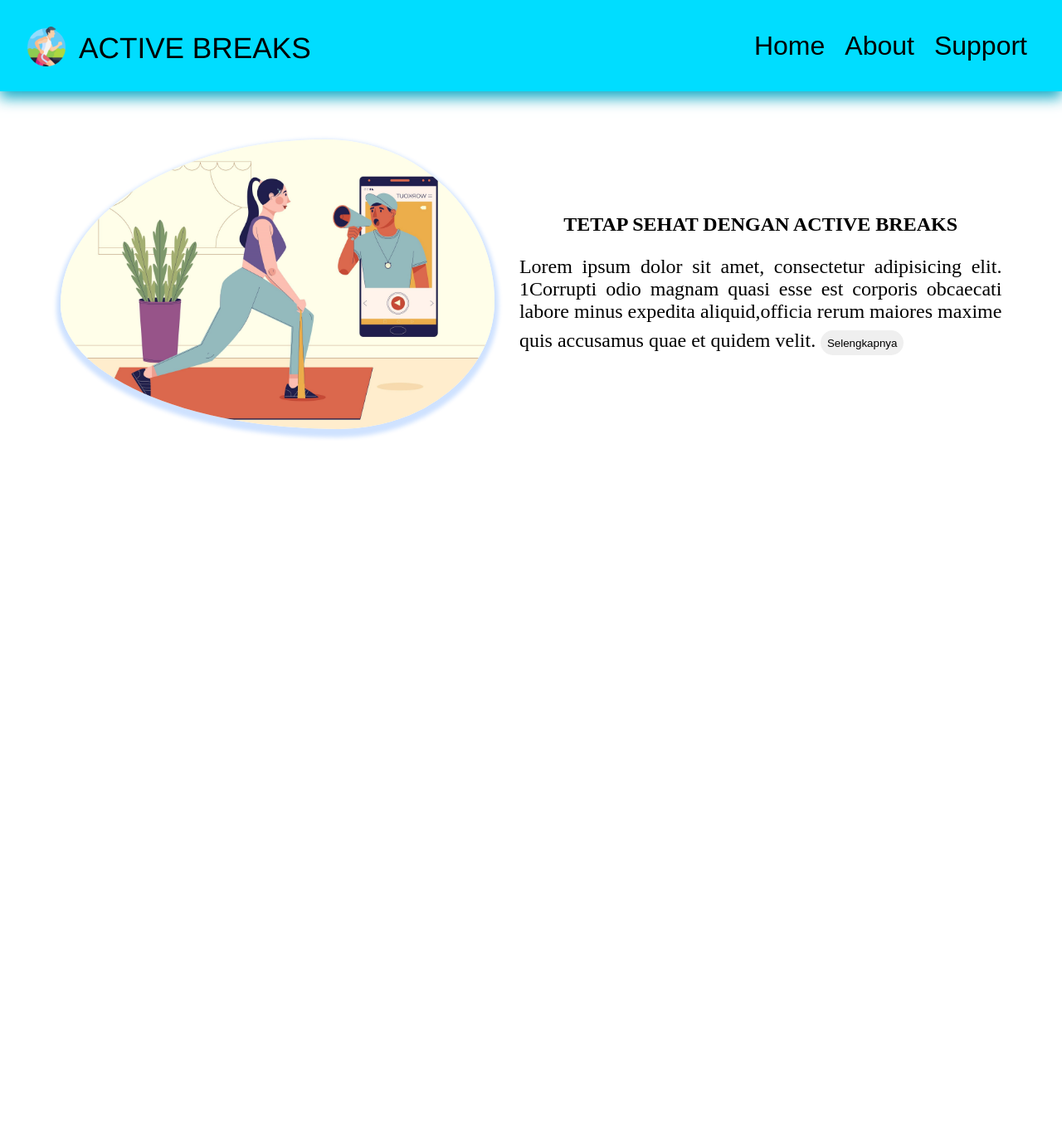
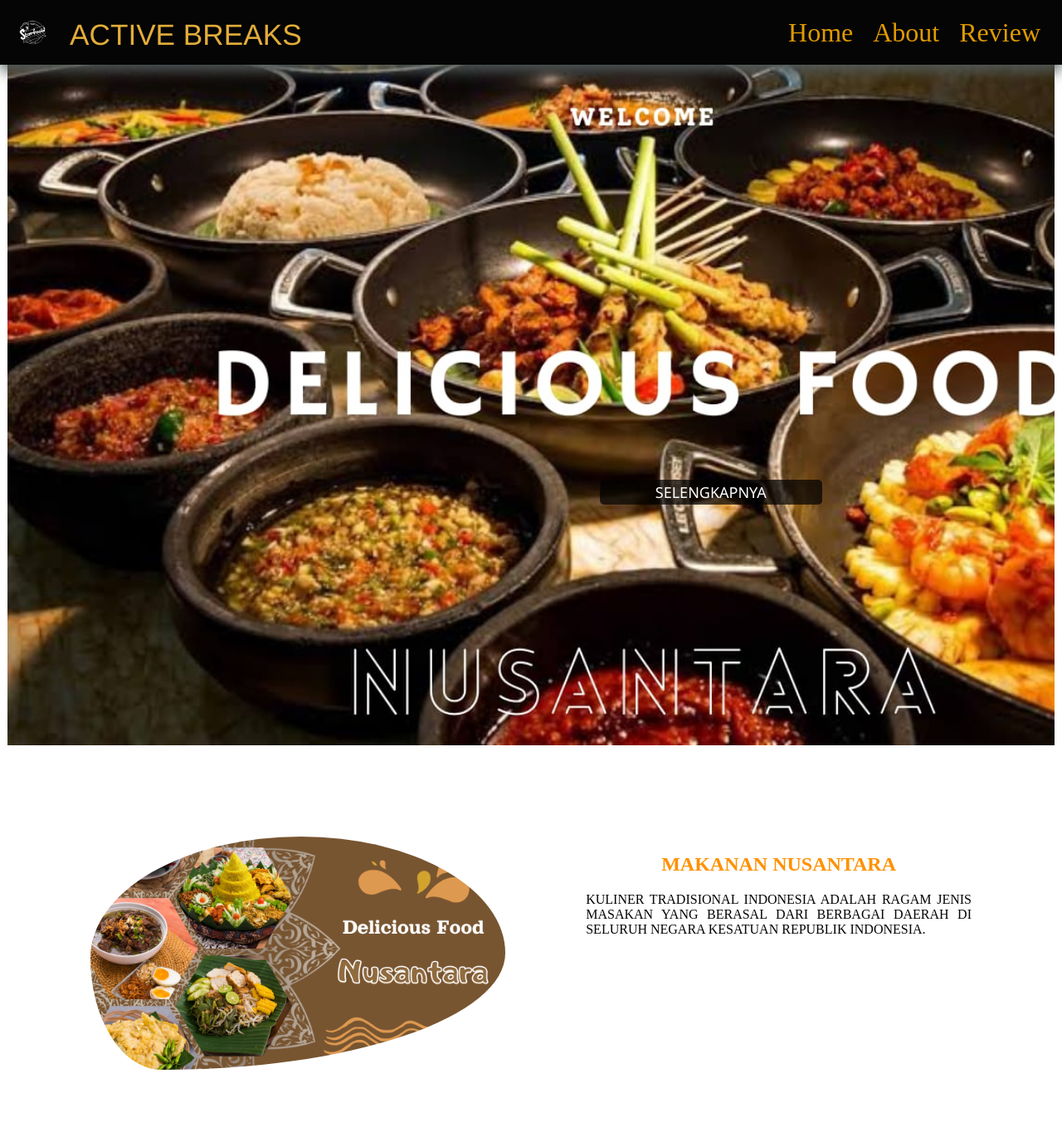
Before and after one commit to audrynatasya/project-Web-kelompok3, a plain HTML site: page index.html in a window 1280 px wide. Shown: the top 1376 px of the page at 83% size. Before the commit the page ends 1329 px from the top, so only its background shows below. Drawn offline with Linux system fonts and the light colour scheme.

Commit message:
Add files via upload

```diff
--- a/index.html
+++ b/index.html
@@ -8,38 +8,69 @@
 </head>
 <body>
     <header>
-        <a href="#" class="logo"><img src="images/running.png" alt="">ACTIVE BREAKS</a>
+        <a href="#" class="logo"><img src="images/logostarfood.png" alt="">ACTIVE BREAKS</a>
         <nav class="menu">
             <a href="">Home</a>
             <a href="">About</a>
-            <a href="">Support</a>
+            <a href="">Review</a>
         </nav>
     </header>
 
     <section class="home">
         <div class="content">
             <div class="content-left">
-                <img src="images/ilustrasi.jpg" alt="">
+                <img src="" alt="">
             </div>
 
             <div class="content-right">
-                <h1>Tetap Sehat Dengan Active Breaks</h1>
+                <h2></h2>
                 <p>
-                    Lorem ipsum dolor sit amet, consectetur adipisicing elit.
-                    1Corrupti odio magnam quasi esse est corporis obcaecati labore minus expedita aliquid,officia rerum maiores maxime quis accusamus quae et quidem velit.
-                    <a href="#about"><button>Selengkapnya</button></a>
+
                 </p>
-                </div>
+                <a href="#about" class="detail"><button>Selengkapnya</button></a>
             </div>
         </div>
     </section>
+    <section class="about">
+        <div class="content">
+            <div class="content-left">
+                <img src="images/kun.png" alt="">
+            </div>
+            <div class="content-right">
+                <h2>MAKANAN NUSANTARA</h2>
+                <p>
+                    Kuliner tradisional Indonesia adalah ragam jenis masakan yang berasal dari berbagai daerah di seluruh Negara Kesatuan Republik Indonesia.
+                </p>
+            </div>
+        </div>
 
-    <section class="about">
+
+
     </section>
     <section class="support">
     </section>
 
-    <footer>
-    </footer>
+    <section class="footer">
+           <div class="box-container">
+                <div class="box">
+                    <h3>related links</h3>
+                    <a href=""></a>
+                    <a href=""></a>
+                    <a href=""></a>
+                </div>ssss
+
+                <div class="box"></div>
+                    <h3>contact info</h3>
+                    <a href="">starfood40.@gmail.com</a>
+                    <a href="">089668707844</a>
+                    <a href="">gandasoli,kuningan</a>
+
+                <div class="box"></div>
+                    <h3>social media</h3>
+                    <a href="">Temukan di facebook</a>
+                    <a href="">starfoodid_</a>
+                    <a href="">suscribe di youtube</a>
+           </div>
+    </section>
 </body>
 </html>
--- a/style.css
+++ b/style.css
@@ -1,91 +1,195 @@
-header{
-    background: #00ddff;
-    padding: 2rem;
+header {
+    background: #050505;
+    padding: 1rem;
     position: fixed;
     top: 0;
     left: 0;
     right: 0;
-    box-shadow: 0 .5rem 1rem rgba(3, 165, 194, 0.924);
+    box-shadow: 0 .5rem 1rem rgba(86, 96, 97, 0.924);
     align-items: center;
     justify-content: space-between;
     display: flex;
 }
-header .logo{
+
+header .logo {
     font-family: 'Franklin Gothic Medium', 'Arial Narrow', Arial, sans-serif;
-    font-weight: 500;
+    font-weight: 500%;
     font-style: normal;
     font-size: 2.2rem;
-    color: black;
+    color: rgb(226, 173, 58);
     text-decoration: none;
 }
-header .logo img{
+
+header .logo img {
     width: 3rem;
     height: 3rem;
     margin-bottom: -10px;
-    padding-right: 15px;
+    padding-right: 20px;
 }
 
-header .menu a{
-    font-family: Arial, Helvetica, sans-serif;
+header .menu a {
+    font-family: 'Times New Roman', Times, serif;
     position: relative;
     font-size: 2rem;
-    color: black;
+    color: rgb(255, 175, 2, 0.877);
     text-decoration: none;
     font-weight: 500;
     padding: 10px 10px;
     word-spacing: 1px;
 }
-header .menu a:hover{
+
+header .menu a:hover {
     background: white;
     border-radius: 10px 10px 10px 10px;
 }
 
-section{
+section {
     /* padding-top: 10rem; */
-    padding: 10rem 4%;
+    padding-top: 30px;
+    padding-bottom:80px;
+    padding-left:1px;
+    padding-right:1px;
 }
 
-.home{
+.home {
     display: flex;
     align-items: center;
     flex-wrap: wrap;
 }
+
 .home .content {
-    width: 100%;
+    width: 70%;
     display: flex;
     justify-content: center;
     align-items: center;
+    background: url('images/delicious\ food.jpeg');
+    background-repeat: no-repeat;
+    background-size: cover;
+    padding: 290px;
 }
-.home .content .content-left{
-    width: 45%;
+
+.home .content .content-left {
+    width: 100%;
     margin-right: 15px;
 }
-.home .content .content-left img{
-    width: 100%;
-    height: 100%;
-    border-radius: 100px 100px 100px 100px;
-    box-shadow: 0 5px 5px 5px rgba(13, 110, 253, 0.2);
-    border-radius: 61% 39% 36% 64% / 57% 56% 44% 43%;
-}
-.home .content .content-right{
-    width: 50%;
+.home .content .content-right {
+    width: 70%;
     margin-left: 15px;
 }
-.home .content .content-right h1{
+
+.home .content .content-right h2 {
     text-transform: uppercase;
     text-align: center;
+    color: rgb(255, 166, 0);
 }
-.home .content .content-right p{
-   font-size: 1.5rem;
-   text-align: justify;
+
+.home .content .content-right p {
+    font-size: 1.5rem;
+    text-align: justify;
+    text-transform: lowercase;
+   font-style: italic;
 }
-.home .content .content-right p a{
-    font-size:  2rem;
+
+.home .content .content-right a {
+    font-size: 2rem;
     text-decoration: none;
+    justify-content: space-between;
+    align-items: center;
+    width: 75%;
+    margin-top: -20px;
+    text-align: center;
+
 }
-.home .content .content-right p a button{
-   height: 30px;
-   width: 100px;
-   border: 2px rgb(250, 157, 114);
-   border-radius: 50px;
+
+.home .content .content-right a button {
+    height: 30px;
+    width: 100%;
+    border: 2px solid rgba(255, 255, 255, 0.007);
+    border-radius: 5px;
+    color: #fff;
+    background: #000000b7;
+    cursor: pointer;
+    transition: 500ms;
+    font-size: 18px;
+    font-family: 'Segoe UI', Tahoma, Geneva, Verdana, sans-serif;
+    font-weight: 500;
+    text-transform: uppercase;
+    margin-left: 10px;
+    margin-right: 10px;
+    margin-top: 250px;
+    display: block;
+    text-decoration: none;
+
 }
+
+
+.about .content .content-right {
+    text-transform: uppercase;
+    text-align: center;
+    color: rgb(255, 145, 0);
+    padding-right: 100px;
+    width: 40%;
+}
+
+.about .content .content-right p {
+    text-align: justify;
+    color: #050505;
+}
+
+.content{
+    width: 100%;
+    display: flex;
+}
+
+.about .content .content-left {
+    width: 60%;
+}
+
+.about .content .content-left img{
+    width: 500px;
+    border-radius: 59% 41% 69% 31% / 52% 50% 50% 48% ;
+    padding-left: 100px;
+}
+
+
+
+
+/*section about end*/
+
+.footer{
+    display: flex;
+    flex-direction:column;
+    justify-content:center;
+    align-items: center;
+    background-color: #fff;
+    padding: 2rem 0;
+}
+.footer.box-container{
+    display: flex;
+    grid-template-columns: repeat(auto-fit,minxmax(22rem,1fr));
+    gap: 2rem;
+    width: 100%;
+    padding: 0 2rem;
+    margin-bottom: 2rem;
+}
+.footer .box{
+    text-align: justify;
+
+}
+.footer.box-container h3{
+    font-size: 2.5rem;
+    color: rgb(0, 0, 0);
+    padding: .8rem 0;
+    border-bottom: .2rem solid rgb(0, 0, 0);
+
+}
+.footer.box-container .box a{
+    display: flex;
+    align-items: center ;
+    font-size: 1.5rem;
+    color: aqua;
+    padding: 1rem 0;
+    text-transform: none;
+    text-decoration: none;
+
+}
```
